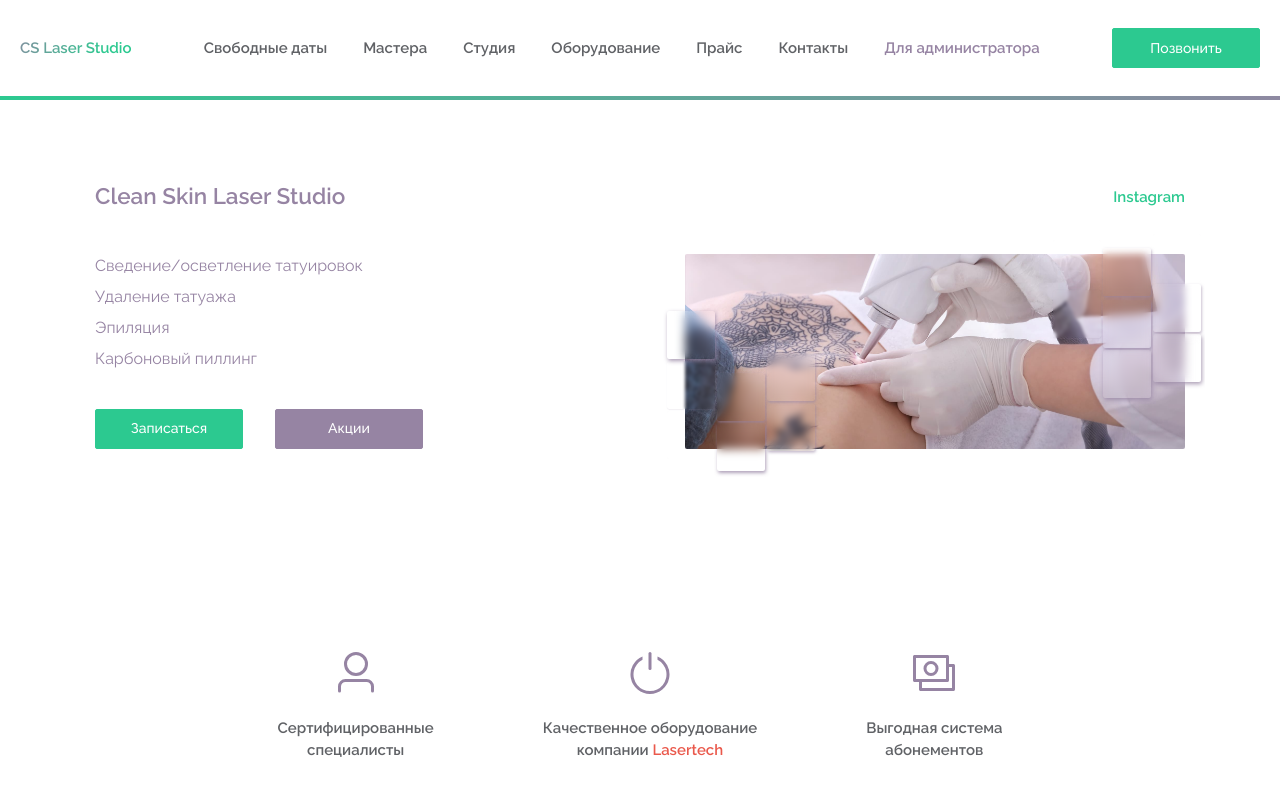
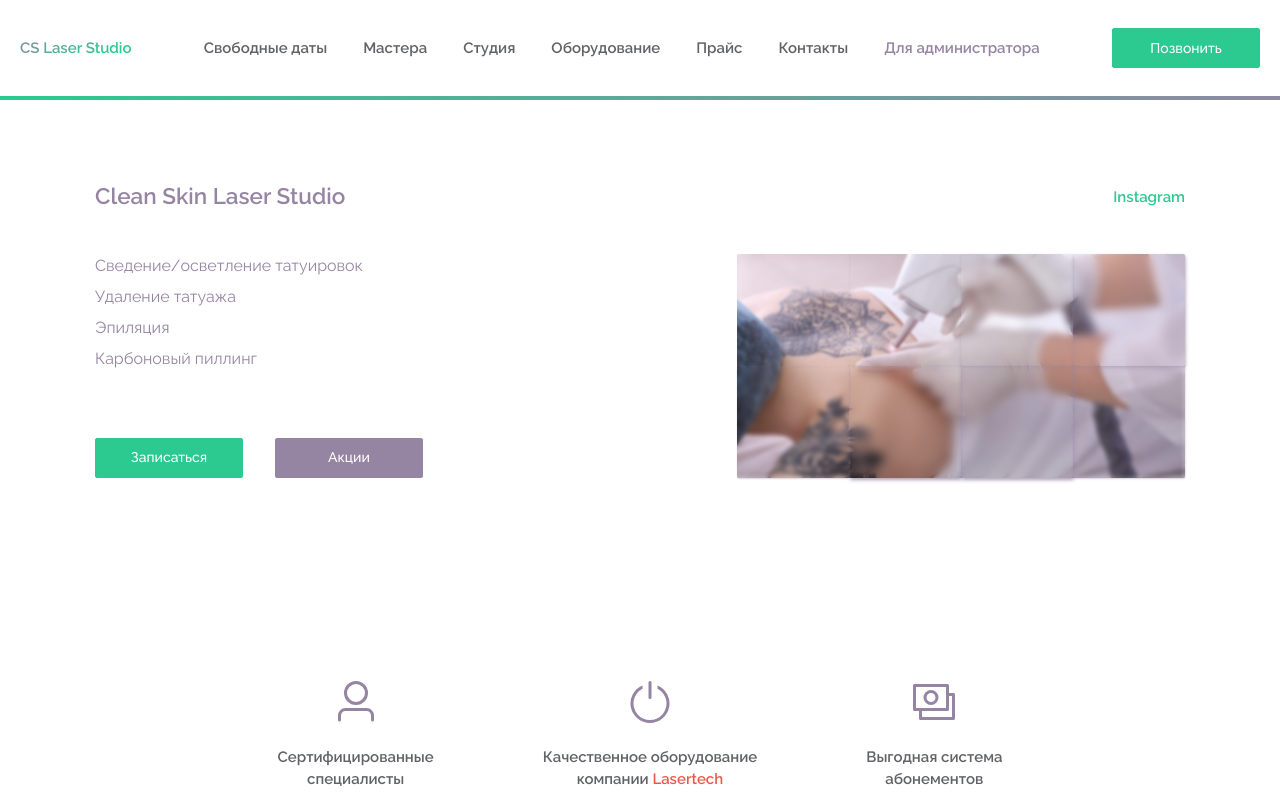
Before and after one commit to logzka/clean-skin-laser-frontend, a Vue app: page / in a window 1280 px wide. Shown: the top 800 px of the page. Built offline with nearby package versions, Linux system fonts and the light colour scheme.

Commit message:
Update Banner.

```diff
--- a/src/components/home/HomeMain.vue
+++ b/src/components/home/HomeMain.vue
@@ -71,7 +71,7 @@ export default {
 </script>
 
 <style lang="stylus">
-$banner-height = 195px;
+$banner-height = 224px;
 
 .home-main
   --el-main-padding 80px 20px
--- a/src/components/home/home-main/HomeMainForm.vue
+++ b/src/components/home/home-main/HomeMainForm.vue
@@ -106,10 +106,10 @@
         type="textarea"
         )
 
-    el-form-item
+    el-form-item(align="end")
       el-button(
         size="large"
-        type="success"
+        type="primary"
         plain
         @click="submitForm()"
         ) Отправить
--- a/src/components/home/home-main/home-main-view/HomeMainViewBanner.vue
+++ b/src/components/home/home-main/home-main-view/HomeMainViewBanner.vue
@@ -2,8 +2,10 @@
 .home-main-view-banner
     .home-main-view-banner__mosaic
         .home-main-view-banner__mosaic-tile(
-            v-for="item in 16"
+            v-for="item in 8"
             :key="item"
+
+            :style="getTileStyle(item)"
             )
     .home-main-view-banner__inner
 </template>
@@ -12,12 +14,26 @@
 export default {
   data: () => ({
   }),
+
+  methods: {
+    getTileStyle(item) {
+      const itemIndex = item - 1;
+      const indexTop = Math.floor(itemIndex / 4);
+      const indexLeft = item % 4;
+
+      return {
+        left: `${indexLeft * 112}px`,
+        top: `${indexTop * 112}px`,
+        'animation-delay': `${item * Math.random()}s`,
+      };
+    },
+  },
 };
 </script>
 
 <style lang="stylus" scoped>
-$banner-height = 195px
-$banner-width = 500px
+$banner-height = 224px
+$banner-width = 448px
 
 .home-main-view-banner
     height $banner-height
@@ -33,74 +49,17 @@ $banner-width = 500px
         border-radius 2px
     &__mosaic
         &-tile
-            width 48px
-            height 48px
+            width 112px
+            height 112px
             border-radius 2px
             position absolute
             backdrop-filter blur(5px)
             box-shadow 1px 2px 4px rgba(#9684A3, .8)
             z-index 99
             animation mosaic-tile-animate 4s ease-in-out infinite
-            &:nth-child(1)
-                right -16px
-                top -20px
-            &:nth-child(2)
-                right 34px
-                top -6px
-                animation-delay 1s
-            &:nth-child(3)
-                right 34px
-                top 46px
-                animation-delay 2s
-            &:nth-child(4)
-                right 84px
-                top 36px
-                animation-delay 3s
-            &:nth-child(5)
-                right 84px
-                top -14px
-                animation-delay 4s
-            &:nth-child(6)
-                right -16px
-                top 30px
-                animation-delay 5s
-            &:nth-child(7)
-                right 34px
-                top 96px
-                animation-delay 6s
-            &:nth-child(8)
-                right -16px
-                top 80px
-                animation-delay 7s
-            &:nth-child(9)
-                left -18px
-                bottom -10px
-            &:nth-child(10)
-                left 32px
-                bottom 28px
-                animation-delay 1s
-            &:nth-child(11)
-                left 32px
-                bottom -22px
-                animation-delay 2s
-            &:nth-child(12)
-                left -18px
-                bottom 40px
-                animation-delay 3s
-            &:nth-child(13)
-                left 82px
-                bottom -2px
-                animation-delay 5s
-            &:nth-child(14)
-                left 32px
-                bottom 78px
-                animation-delay 4s
-            &:nth-child(15)
-                left 82px
-                bottom 48px
-                animation-delay 5s
-            &:nth-child(16)
-                left -18px
-                bottom 90px
-                animation-delay 6s
+            transition all .3s ease
+            &:hover
+                animation none
+                backdrop-filter none
+                box-shadow none
 </style>
```
